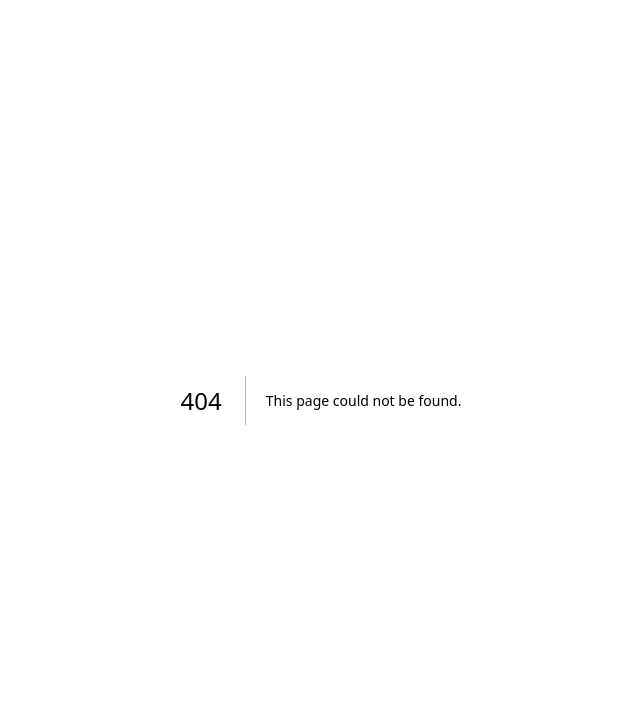
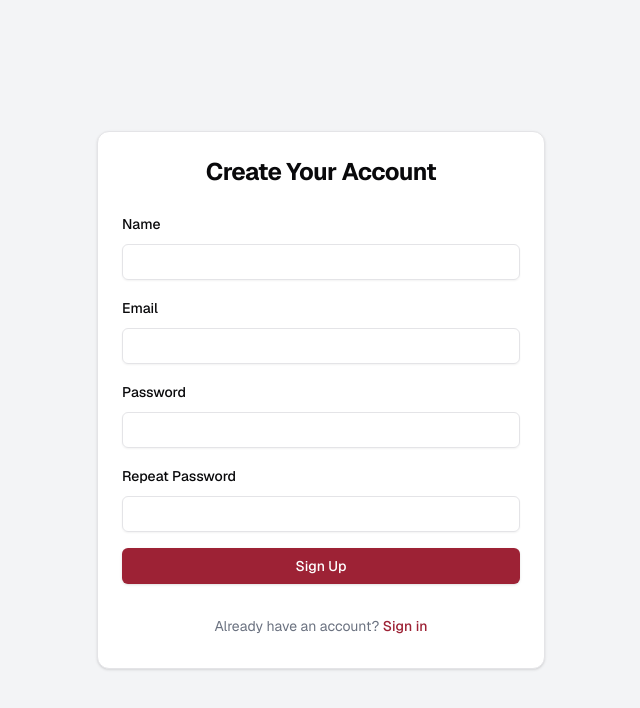
Before and after one commit to InsanelyAvner/fp-nurse-app, a Next.js app: page /signup in a window 1280 px wide. Before the commit this address had no page. Shown: the top 708 px of the page, without its empty margins (319-959 px from the left). Built offline with nearby package versions, Linux system fonts and the light colour scheme.

Commit message:
Added auth and basic backend

```diff
--- a/app/auth/login/page.tsx
+++ b/app/login/page.tsx
@@ -14,6 +14,7 @@ import Image from 'next/image'
 export default function Login() {
   const [email, setEmail] = useState('')
   const [password, setPassword] = useState('')
+  const [rememberMe, setRememberMe] = useState(false)
   const [error, setError] = useState('')
   const router = useRouter()
 
@@ -21,18 +22,28 @@ export default function Login() {
     e.preventDefault()
     setError('')
 
-    const result = await signIn('credentials', {
-      redirect: false,
-      email,
-      password,
-    })
+    try {
+      const response = await fetch('/api/auth/login', {
+        method: 'POST',
+        headers: {
+          'Content-Type': 'application/json',
+        },
+        body: JSON.stringify({ email, password, rememberMe }),
+      })
 
-    if (result?.error) {
-      setError('Invalid email or password')
-    } else {
-      router.push('/dashboard')
+      const result = await response.json()
+
+      if (!response.ok) {
+        setError(result.error || 'An unexpected error occurred')
+      } else {
+        router.push('/')
+      }
+    } catch (error) {
+      console.error('Login failed:', error)
+      setError('An error occurred while logging in')
     }
   }
+
 
   return (
     <div className="min-h-screen flex items-center justify-center bg-gray-100">
@@ -75,6 +86,8 @@ export default function Login() {
                   id="remember-me"
                   name="remember-me"
                   type="checkbox"
+                  checked={rememberMe}
+                  onChange={(e) => setRememberMe(e.target.checked)}
                   className="h-4 w-4 text-[#9d2235] focus:ring-[#9d2235] border-gray-300 rounded"
                 />
                 <Label htmlFor="remember-me" className="ml-2 block text-sm text-gray-900">
@@ -103,7 +116,7 @@ export default function Login() {
         <CardFooter className="flex flex-col space-y-2">
           <div className="text-sm text-center text-gray-500">
             Don't have an account?{' '}
-            <Button variant="link" className="p-0 text-[#9d2235]" onClick={() => router.push('/register')}>
+            <Button variant="link" className="p-0 text-[#9d2235]" onClick={() => router.push('/signup')}>
               Sign up
             </Button>
           </div>
--- a/app/page.tsx
+++ b/app/page.tsx
@@ -137,6 +137,17 @@ const NurseDashboardComponent: React.FC = () => {
     handleResize();
     return () => window.removeEventListener('resize', handleResize);
   }, []);
+
+  useEffect(() => {
+    const checkAuth = async () => {
+      const response = await fetch('/api/auth/validateToken')
+      if (!response.ok) {
+        router.push('/login')
+      }
+    }
+
+    checkAuth()
+  }, [router])
 
   const toggleSidebar = () => setIsSidebarOpen(!isSidebarOpen);
 
--- /dev/null
+++ b/app/signup/page.tsx
@@ -0,0 +1,125 @@
+'use client'
+
+import { useState } from 'react'
+import { useRouter } from 'next/navigation'
+import { Button } from "@/components/ui/button"
+import { Input } from "@/components/ui/input"
+import { Label } from "@/components/ui/label"
+import { Card, CardContent, CardFooter, CardHeader, CardTitle } from "@/components/ui/card"
+import { Alert, AlertDescription, AlertTitle } from "@/components/ui/alert"
+import { AlertCircle } from 'lucide-react'
+
+export default function Register() {
+    const [name, setName] = useState('')
+    const [email, setEmail] = useState('')
+    const [password, setPassword] = useState('')
+    const [repeatPassword, setRepeatPassword] = useState('')
+    const [error, setError] = useState('')
+    const router = useRouter()
+
+    const handleSubmit = async (e: React.FormEvent) => {
+        e.preventDefault()
+        setError('')
+
+        if (password !== repeatPassword) {
+            setError('Passwords do not match')
+            return
+        }
+
+        try {
+            const response = await fetch('/api/auth/signup', {
+                method: 'POST',
+                headers: { 'Content-Type': 'application/json' },
+                body: JSON.stringify({ name, email, password }),
+            })
+
+            if (response.ok) {
+                router.push('/')
+            } else {
+                const result = await response.json()
+                setError(result.error || 'Failed to sign up')
+            }
+        } catch (error) {
+            console.error('Signup failed:', error)
+            setError('An unexpected error occurred')
+        }
+    }
+
+    return (
+        <div className="min-h-screen flex items-center justify-center bg-gray-100">
+            <Card className="w-full max-w-md">
+                <CardHeader>
+                    <CardTitle className="text-2xl font-bold text-center">Create Your Account</CardTitle>
+                </CardHeader>
+                <CardContent>
+                    <form onSubmit={handleSubmit} className="space-y-4">
+                        <div className="space-y-2">
+                            <Label htmlFor="name">Name</Label>
+                            <Input
+                                id="name"
+                                type="text"
+                                value={name}
+                                onChange={(e) => setName(e.target.value)}
+                                required
+                            />
+                        </div>
+                        <div className="space-y-2">
+                            <Label htmlFor="email">Email</Label>
+                            <Input
+                                id="email"
+                                type="email"
+                                value={email}
+                                onChange={(e) => setEmail(e.target.value)}
+                                required
+                            />
+                        </div>
+                        <div className="space-y-2">
+                            <Label htmlFor="password">Password</Label>
+                            <Input
+                                id="password"
+                                type="password"
+                                value={password}
+                                onChange={(e) => {
+                                    setPassword(e.target.value)
+                                    setError("")
+                                }}
+                                required
+                            />
+                        </div>
+                        <div className="space-y-2">
+                            <Label htmlFor="repeat-password">Repeat Password</Label>
+                            <Input
+                                id="repeat-password"
+                                type="password"
+                                value={repeatPassword}
+                                onChange={(e) => {
+                                    setRepeatPassword(e.target.value)
+                                    setError('')
+                                }}
+                                required
+                            />
+                        </div>
+                        {error && (
+                            <Alert variant="destructive">
+                                <AlertCircle className="h-4 w-4" />
+                                <AlertTitle>Error</AlertTitle>
+                                <AlertDescription>{error}</AlertDescription>
+                            </Alert>
+                        )}
+                        <Button type="submit" className="w-full bg-[#9d2235] hover:bg-[#7d1b2a] text-white">
+                            Sign Up
+                        </Button>
+                    </form>
+                </CardContent>
+                <CardFooter className="flex flex-col space-y-2">
+                    <div className="text-sm text-center text-gray-500">
+                        Already have an account?{' '}
+                        <Button variant="link" className="p-0 text-[#9d2235]" onClick={() => router.push('/login')}>
+                            Sign in
+                        </Button>
+                    </div>
+                </CardFooter>
+            </Card>
+        </div>
+    )
+}
--- /dev/null
+++ b/middleware/authMiddleware.ts
@@ -0,0 +1,16 @@
+import { NextApiRequest, NextApiResponse, NextApiHandler } from 'next'
+import jwt from 'jsonwebtoken'
+
+export function authMiddleware(handler: NextApiHandler) {
+  return async (req: NextApiRequest, res: NextApiResponse) => {
+    const token = req.cookies.token
+    if (!token) return res.status(401).json({ error: 'Unauthorized' })
+
+    try {
+      jwt.verify(token, process.env.JWT_SECRET!)
+      return handler(req, res)
+    } catch (error) {
+      return res.status(401).json({ error: 'Unauthorized' })
+    }
+  }
+}
--- a/package.json
+++ b/package.json
@@ -28,6 +28,7 @@
     "@radix-ui/react-tooltip": "^1.1.3",
     "class-variance-authority": "^0.7.0",
     "clsx": "^2.1.1",
+    "cookie": "^1.0.1",
     "date-fns": "^2.30.0",
     "geist": "^1.3.1",
     "lucide-react": "^0.454.0",
@@ -43,6 +44,7 @@
     "zod": "^3.23.8"
   },
   "devDependencies": {
+    "@types/jsonwebtoken": "^9.0.7",
     "@types/node": "^20",
     "@types/react": "^18",
     "@types/react-dom": "^18",
--- /dev/null
+++ b/pages/api/auth/login.ts
@@ -0,0 +1,48 @@
+import type { NextApiRequest, NextApiResponse } from 'next'
+import jwt from 'jsonwebtoken'
+import cookie from 'cookie'
+
+
+export default async function handler(req: NextApiRequest, res: NextApiResponse) {
+	if (req.method !== 'POST') {
+		return res.status(405).json({ error: 'Method Not Allowed' })
+	}
+
+	const { email, password, rememberMe } = req.body
+
+	try {
+		const user = {
+			id: 1,
+			email: email,
+			name: "Test"
+		}
+
+		if (!user) {
+			return res.status(401).json({ error: 'Invalid email or password' })
+		}
+
+		// const isMatch = await bcrypt.compare(password, user.password)
+		// if (!isMatch) {
+		//   return res.status(401).json({ error: 'Invalid email or password' })
+		// }
+
+		const token = jwt.sign({ userId: user.id }, process.env.JWT_SECRET!, {
+			expiresIn: rememberMe ? '365d' : '1h',
+		})
+
+		res.setHeader(
+			'Set-Cookie',
+			cookie.serialize('token', token, {
+				httpOnly: true,
+				secure: process.env.NODE_ENV === 'production',
+				maxAge: 3600,
+				path: '/',
+			})
+		)
+
+		res.status(200).json({ message: 'Login Successful' })
+	} catch (error) {
+		console.error('Login error:', error)
+		res.status(500).json({ error: 'Internal Server Error' })
+	}
+}
--- /dev/null
+++ b/pages/api/auth/signup.ts
@@ -0,0 +1,20 @@
+import type { NextApiRequest, NextApiResponse } from 'next'
+
+
+export default async function handler(req: NextApiRequest, res: NextApiResponse) {
+    if (req.method !== 'POST') {
+        return res.status(405).json({ error: 'Method Not Allowed' })
+    }
+
+    const { name, email, password } = req.body
+
+    try {
+        // TODO: Sign up and stuff
+
+
+        res.status(200).json({ message: 'User created successfully' })
+    } catch (error) {
+        console.error('Login error:', error)
+        res.status(500).json({ error: 'Internal Server Error' })
+    }
+}
--- /dev/null
+++ b/pages/api/auth/validateToken.ts
@@ -0,0 +1,14 @@
+import type { NextApiRequest, NextApiResponse } from 'next'
+import jwt from 'jsonwebtoken'
+
+export default function handler(req: NextApiRequest, res: NextApiResponse) {
+  const token = req.cookies.token
+  if (!token) return res.status(401).json({ error: 'Unauthorized' })
+
+  try {
+    const decoded = jwt.verify(token, process.env.JWT_SECRET!)
+    res.status(200).json({ message: 'Token is valid', userId: decoded.userId })
+  } catch (error) {
+    res.status(401).json({ error: 'Unauthorized' })
+  }
+}
--- /dev/null
+++ b/pages/api/dashboard.tsx
@@ -0,0 +1,8 @@
+import type { NextApiRequest, NextApiResponse } from 'next'
+import { authMiddleware } from '../../middleware/authMiddleware'
+
+async function secureHandler(req: NextApiRequest, res: NextApiResponse) {
+  res.status(200).json({ message: ':3' })
+}
+
+export default authMiddleware(secureHandler)
```
Also changed, not shown: 1 other file (tests, documents, lock files or other folders).
